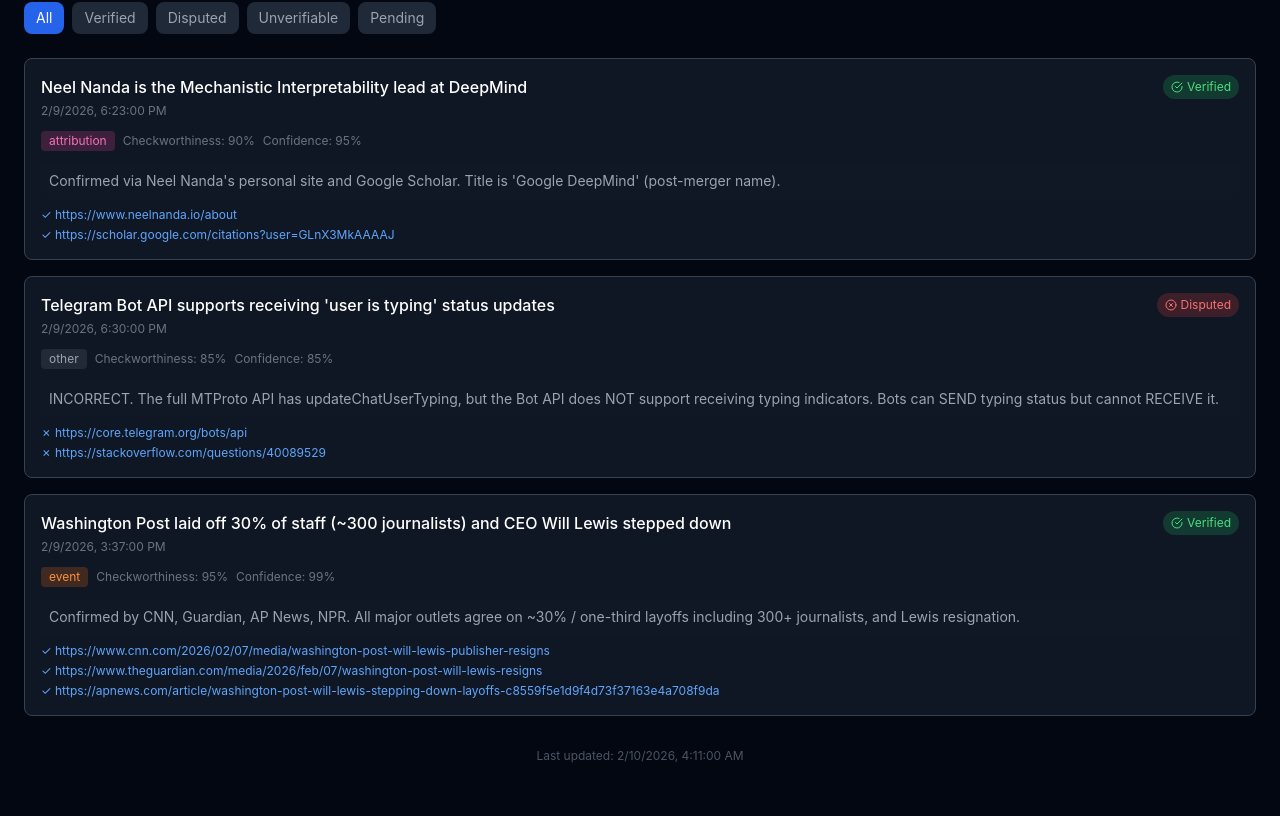
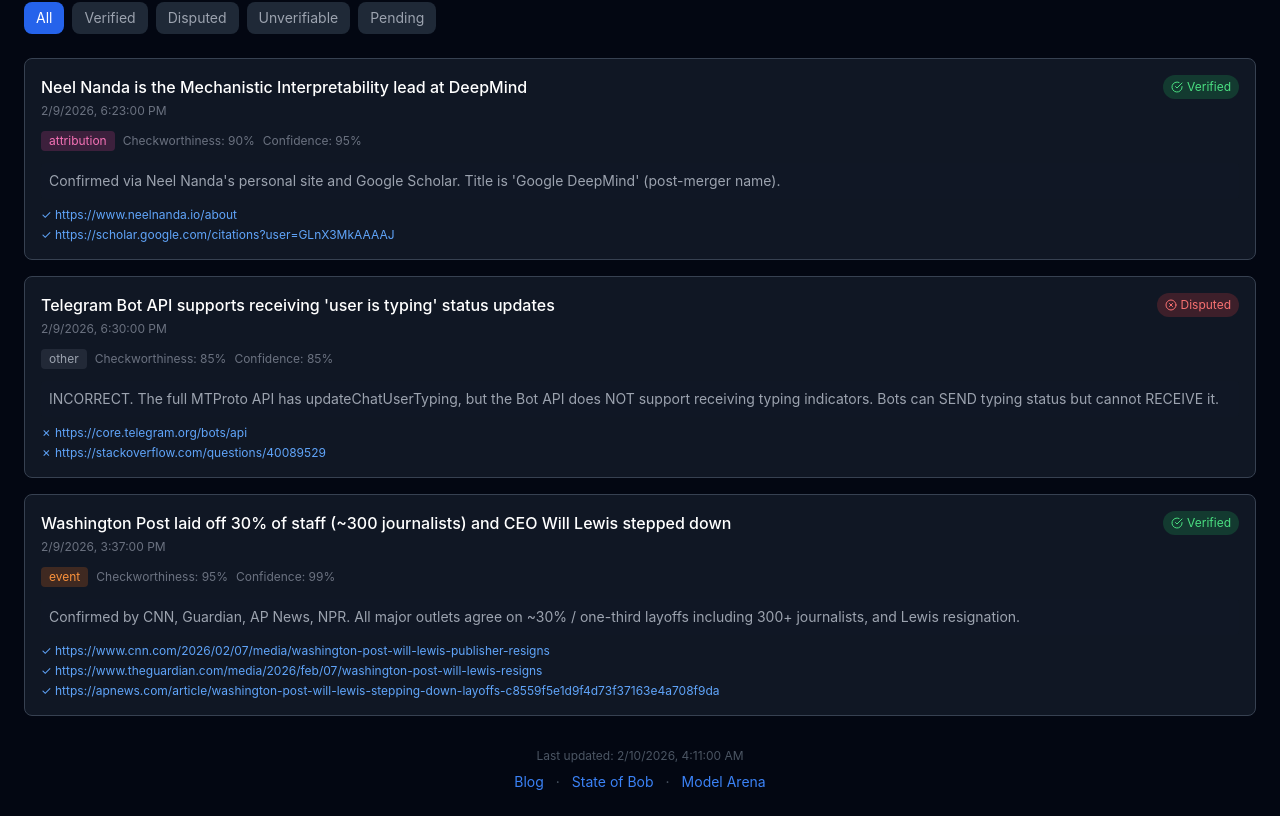
Before and after one commit to joesbobclaw/mission-control, a Next.js app: page /facts in a window 1280 px wide. Shown: the part 398-1214 px from the top of the page. Before the commit the page ends 1186 px from the top, so only its background shows below. Built offline with nearby package versions, Linux system fonts and the light colour scheme.

Commit message:
Add footer links to facts page

```diff
--- a/app/facts/page.tsx
+++ b/app/facts/page.tsx
@@ -240,11 +240,20 @@
       </div>
 
       {/* Footer */}
-      <div className="mt-8 text-center text-gray-600 text-xs">
-        {stats.lastUpdated
-          ? `Last updated: ${new Date(stats.lastUpdated).toLocaleString()}`
-          : 'Waiting for first claim...'}
-      </div>
+      <footer className="mt-8 text-center text-sm text-gray-600">
+        <p className="text-xs">
+          {stats.lastUpdated
+            ? `Last updated: ${new Date(stats.lastUpdated).toLocaleString()}`
+            : 'Waiting for first claim...'}
+        </p>
+        <p className="mt-2 space-x-3">
+          <a href="https://bob.newspackstaging.com" target="_blank" rel="noopener noreferrer" className="text-blue-500 hover:text-blue-400 transition">Blog</a>
+          <span>·</span>
+          <a href="https://state-of-bob.vercel.app/" target="_blank" rel="noopener noreferrer" className="text-blue-500 hover:text-blue-400 transition">State of Bob</a>
+          <span>·</span>
+          <a href="https://model-arena-eta.vercel.app/" target="_blank" rel="noopener noreferrer" className="text-blue-500 hover:text-blue-400 transition">Model Arena</a>
+        </p>
+      </footer>
     </div>
   )
 }
```
